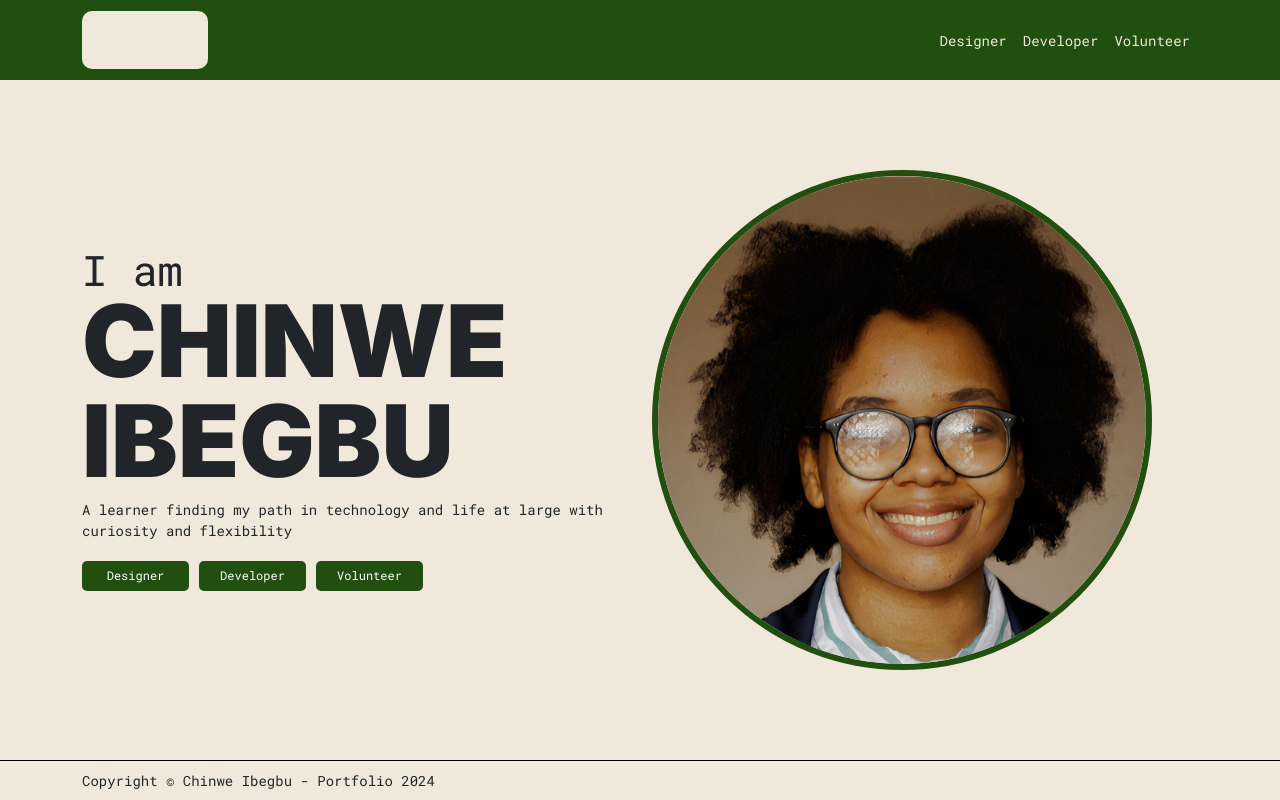
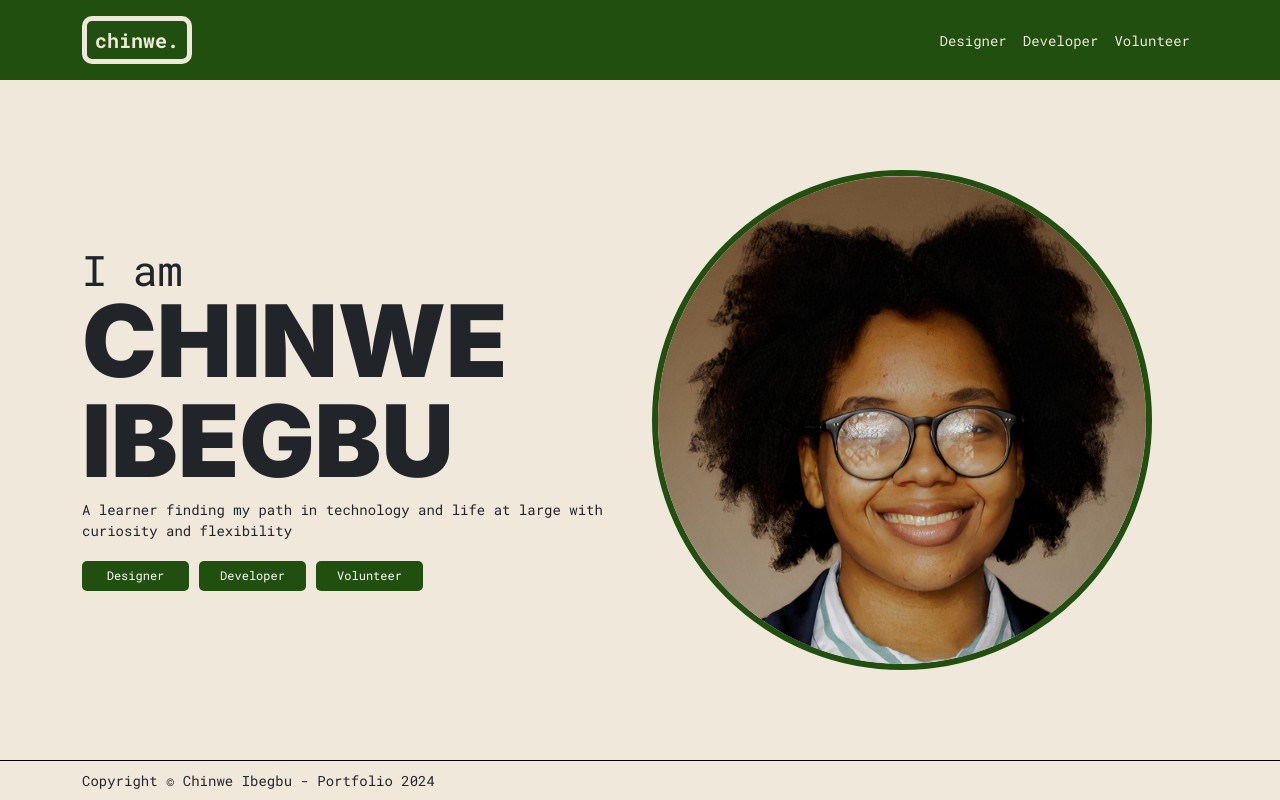
Before and after one commit to chinweibegbu/portfolio, a React (Create React App) app: page / in a window 1280 px wide. Built offline with nearby package versions, Linux system fonts and the light colour scheme.

Commit message:
Fix navbar brand style overriding

```diff
--- a/src/styles/TitleBar.css
+++ b/src/styles/TitleBar.css
@@ -7,7 +7,7 @@
     text-decoration: none;
 }
 
-.TitleBar a.active {
+.TitleBar a.active:not(:has(p.navbar-brand)) {
     background-color: var(--cream);
     border-radius: 10px;
 
```
